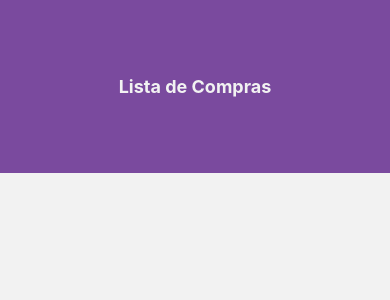
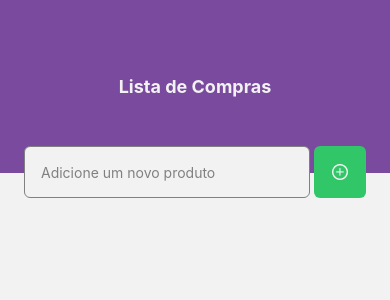
Before and after one commit to GustavoAula/atividade-pratica, a React Native app: screen / in a window 390 px wide. Shown: the top 300 px of the page. Built offline with nearby package versions, Linux system fonts and the light colour scheme.

Commit message:
input e botao

```diff
--- a/src/screen/home/index.tsx
+++ b/src/screen/home/index.tsx
@@ -1,4 +1,4 @@
-import { Text, View } from "react-native";
+import { Image, Text, TextInput, TouchableOpacity, View } from "react-native";
 import { styles } from "./styles";
 
 export function Home() {
@@ -7,6 +7,21 @@ export function Home() {
       <View style={styles.top}>
         <Text style={styles.txtTop}> Lista de Compras </Text>
       </View>
+
+        <View style={styles.meio}>
+            <View style={styles.form}>
+            <TextInput
+                style={styles.input}
+                placeholder="Adicione um novo produto"
+                placeholderTextColor="#808080"
+            />
+            <TouchableOpacity style={styles.button}>
+                <Image source={require("../../../assets/plus.png")} />
+            </TouchableOpacity>
+            </View>
+        </View>
+
     </View>
+
     );
 }
--- a/src/screen/home/styles.tsx
+++ b/src/screen/home/styles.tsx
@@ -18,5 +18,35 @@ export const styles = StyleSheet.create({
         fontSize: 18,
         fontWeight: "700",
         lineHeight: 25.2,
+    },meio: {
+        paddingHorizontal: 24,
+        backgroundColor: '#f2f2f2',
+        alignItems: 'center',
+        paddingTop: 8,
+        paddingBottom: 8,
+    },
+
+    form: {
+        flexDirection: 'row',
+        marginTop: -35,
+        width: "100%",
+    },
+
+    input: {
+        flex: 1,
+        backgroundColor :'#f2f2f2',
+        borderRadius:6,
+        borderWidth: 0.5,
+        borderColor:'#808080',
+        padding: 16,
+        marginRight: 4
+    },
+        button: {
+        width: 52,
+        height: 52,
+        justifyContent: 'center',
+        alignItems:'center',
+        backgroundColor:'#31C667',
+        borderRadius:6,
     },
   });
```
Also changed, not shown: assets/plus.png (added).
